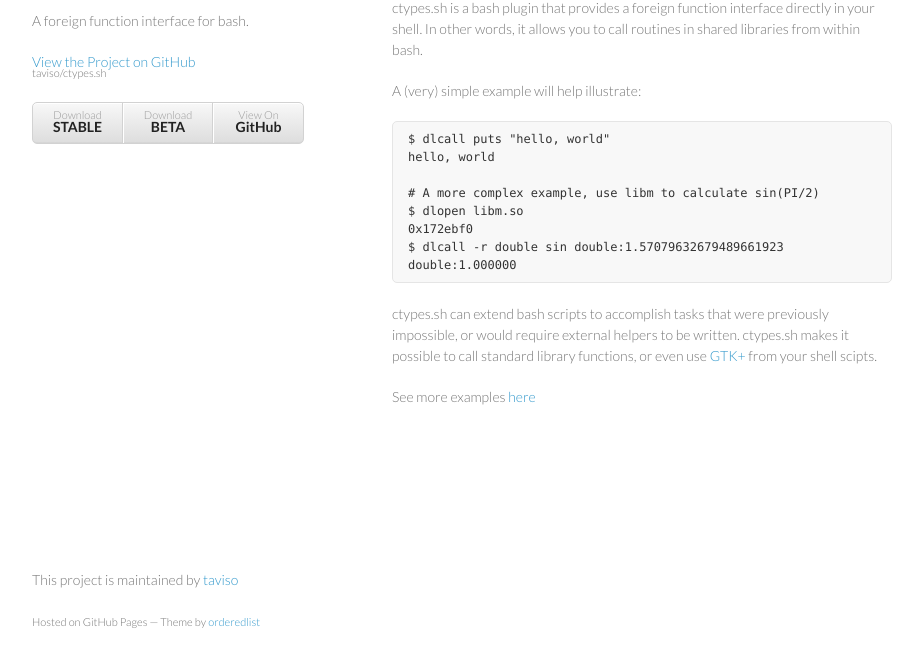
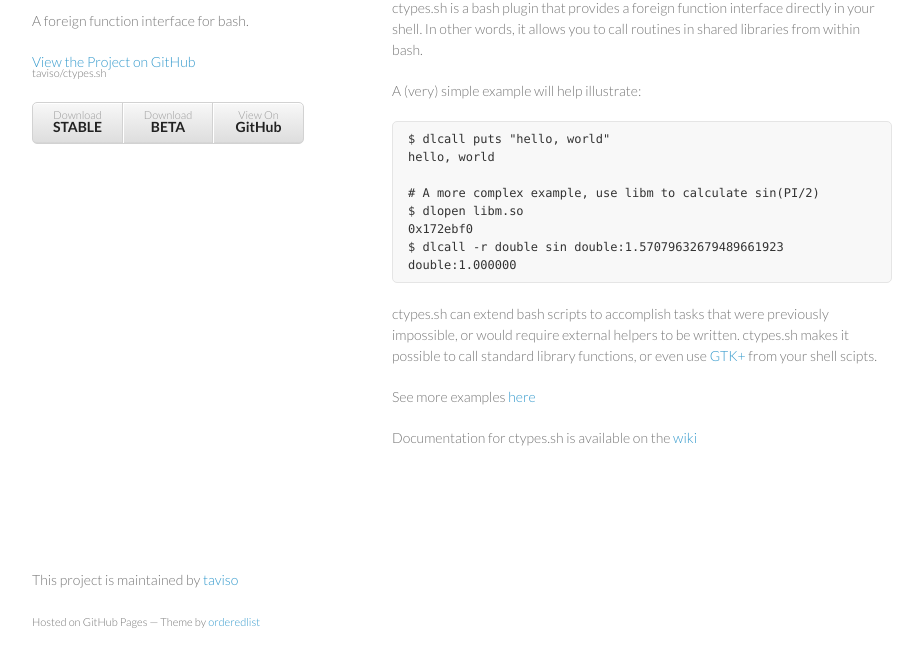
Before and after one commit to taviso/ctypes.sh, a plain HTML site: page index.html in a window 1280 px wide. Shown: the part 99-766 px from the top of the page, without its empty margins (178-1101 px from the left). Drawn offline with Linux system fonts and the light colour scheme.

Commit message:
Update index.html

```diff
--- a/index.html
+++ b/index.html
@@ -54,6 +54,9 @@
 </p>
 <p>See more examples <a href=https://github.com/taviso/ctypes.sh/tree/master/test>here</a></p>
 
+<p>
+Documentation for ctypes.sh is available on the <a href="https://github.com/taviso/ctypes.sh/wiki">wiki</a>
+</p>
 </section>
       <footer>
         <p>This project is maintained by <a href="https://github.com/taviso">taviso</a></p>
```
